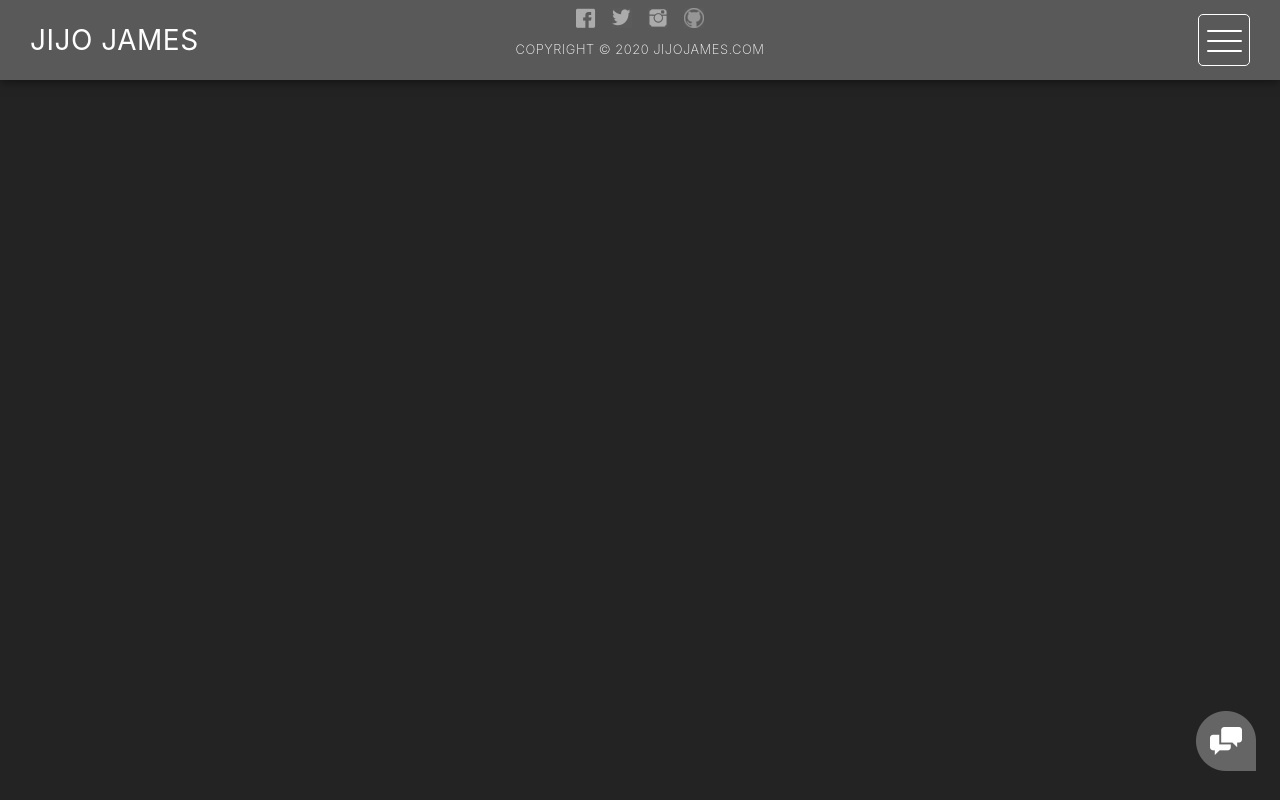
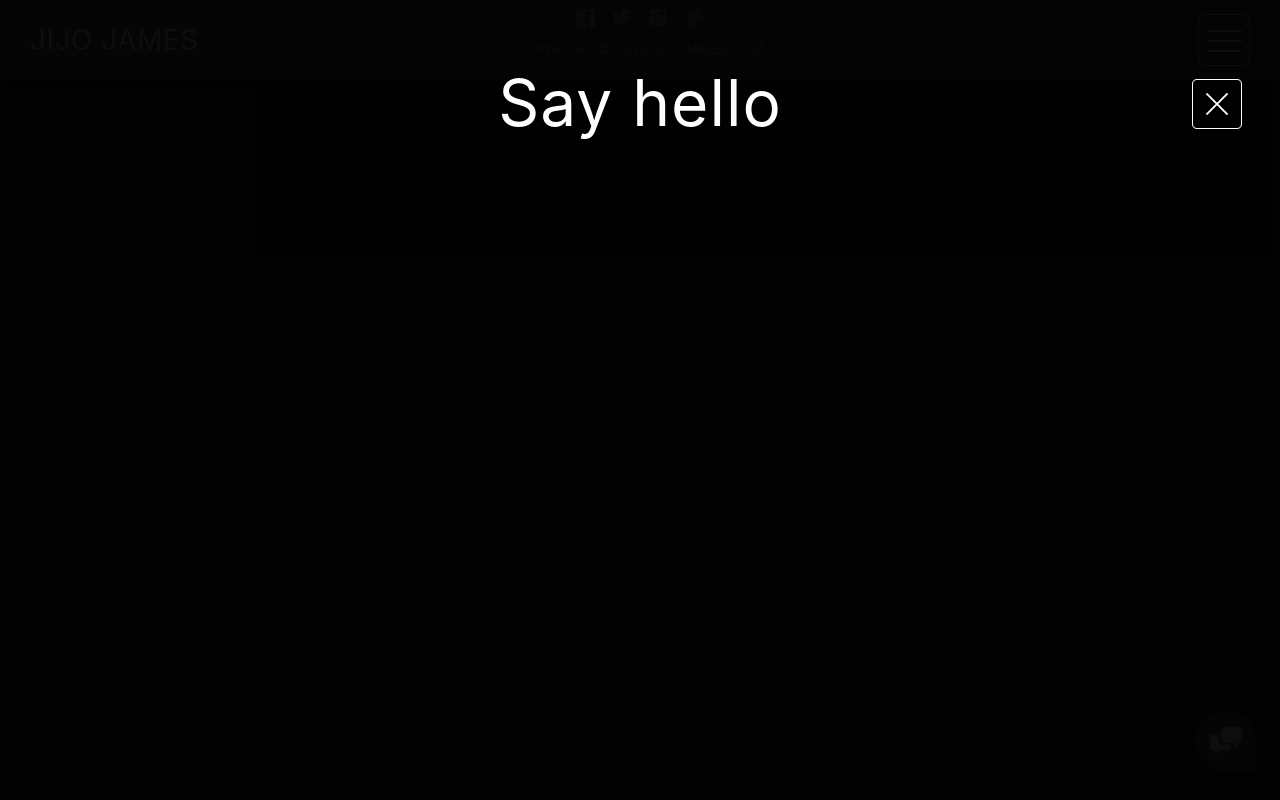
Before and after one commit to jijojames18/hobbies.jijojames.com, a React (Create React App) app: page / in a window 1280 px wide. Both pictures are taken after a click on the element 1220 px from the left and 740 px from the top of the page. Built offline with nearby package versions, Linux system fonts and the light colour scheme; no server answers.

Commit message:
Contact form

```diff
--- /dev/null
+++ b/src/components/contact-form/contact-form.jsx
@@ -0,0 +1,32 @@
+import React from "react";
+import {
+  Modal,
+  ModalContent,
+  ModelHeader,
+  HelloHeading,
+  CloseButton,
+  CloseButtonImage,
+} from "./contact-form.styles";
+
+const ContactForm = ({ isFormOpen, handleMenuClose }) => {
+  return isFormOpen ? (
+    <Modal>
+      <ModalContent>
+        <ModelHeader>
+          <HelloHeading>Say hello</HelloHeading>
+          <CloseButton>
+            <CloseButtonImage
+              alt="Close contact form"
+              onClick={handleMenuClose}
+            />
+          </CloseButton>
+        </ModelHeader>
+        <div id="contact-form-container"></div>
+      </ModalContent>
+    </Modal>
+  ) : (
+    ""
+  );
+};
+
+export default ContactForm;
--- /dev/null
+++ b/src/components/contact-form/contact-form.styles.jsx
@@ -0,0 +1,60 @@
+import styled from "styled-components";
+import closeContactImage from "../../assets/close-contact.png";
+
+export const Modal = styled.div`
+  background-color: rgba(0, 0, 0, 0.95);
+  overflow: auto;
+  position: fixed;
+  z-index: 1000;
+  top: 0;
+  left: 0;
+  width: 100%;
+  height: 100%;
+  transform: all 0.6s;
+  overflow: scroll;
+
+  &::-webkit-scrollbar {
+    display: none;
+  }
+`;
+
+export const ModalContent = styled.div`
+  text-align: center;
+  position: relative;
+  top: 0;
+  width: 100%;
+  margin: 0 auto;
+  background-color: transparent;
+`;
+
+export const ModelHeader = styled.div`
+  border-bottom: none;
+`;
+
+export const HelloHeading = styled.h3`
+  color: #fff;
+  font-weight: 400;
+  letter-spacing: 1px;
+  font-size: 64px;
+  margin-top: 5%;
+  border-bottom: none;
+  margin-bottom: 20px;
+`;
+
+export const CloseButton = styled.div`
+  position: absolute;
+  z-index: 99999999;
+  color: #fff;
+  right: 38px;
+  top: 15px;
+  width: 50px;
+  height: 50px;
+  text-align: center;
+  cursor: pointer;
+`;
+
+export const CloseButtonImage = styled.div`
+  background-image: url(${closeContactImage});
+  width: 50px;
+  height: 50px;
+`;
--- a/src/components/contact-icon/contact-icon.jsx
+++ b/src/components/contact-icon/contact-icon.jsx
@@ -1,19 +1,33 @@
-import React from "react";
+import React, { useState } from "react";
 import {
   ContactIconContainer,
   PopupIcon,
   PopupIconButton,
   ContactImage,
 } from "./contact-icon.styles";
+import ContactForm from "../contact-form/contact-form";
 
-const ContactIcon = () => (
+const ContactIcon = () => {
+  const [isFormOpen, setFormOpen] = useState(false);
+
+  const handleContactIconClick = () => {
+    setFormOpen(!isFormOpen);
+  };
+
+  const handleMenuClose = () => {
+    setFormOpen(false);
+  };
+
+  return (
     <ContactIconContainer>
-    <PopupIcon>
+      <PopupIcon onClick={handleContactIconClick}>
         <PopupIconButton>
           <ContactImage alt="Open contact form" />
         </PopupIconButton>
       </PopupIcon>
+      <ContactForm isFormOpen={isFormOpen} handleMenuClose={handleMenuClose} />
     </ContactIconContainer>
   );
+};
 
 export default ContactIcon;
--- a/src/components/contact-icon/contact-icon.styles.jsx
+++ b/src/components/contact-icon/contact-icon.styles.jsx
@@ -17,6 +17,7 @@ export const PopupIconButton = styled.button`
   background-color: transparent;
   outline: none;
   border: none;
+  cursor: pointer;
 `;
 
 export const ContactImage = styled.div`
```
Also changed, not shown: src/assets/close-contact.png (added). Lines whose indentation alone changed are shown as unchanged.
